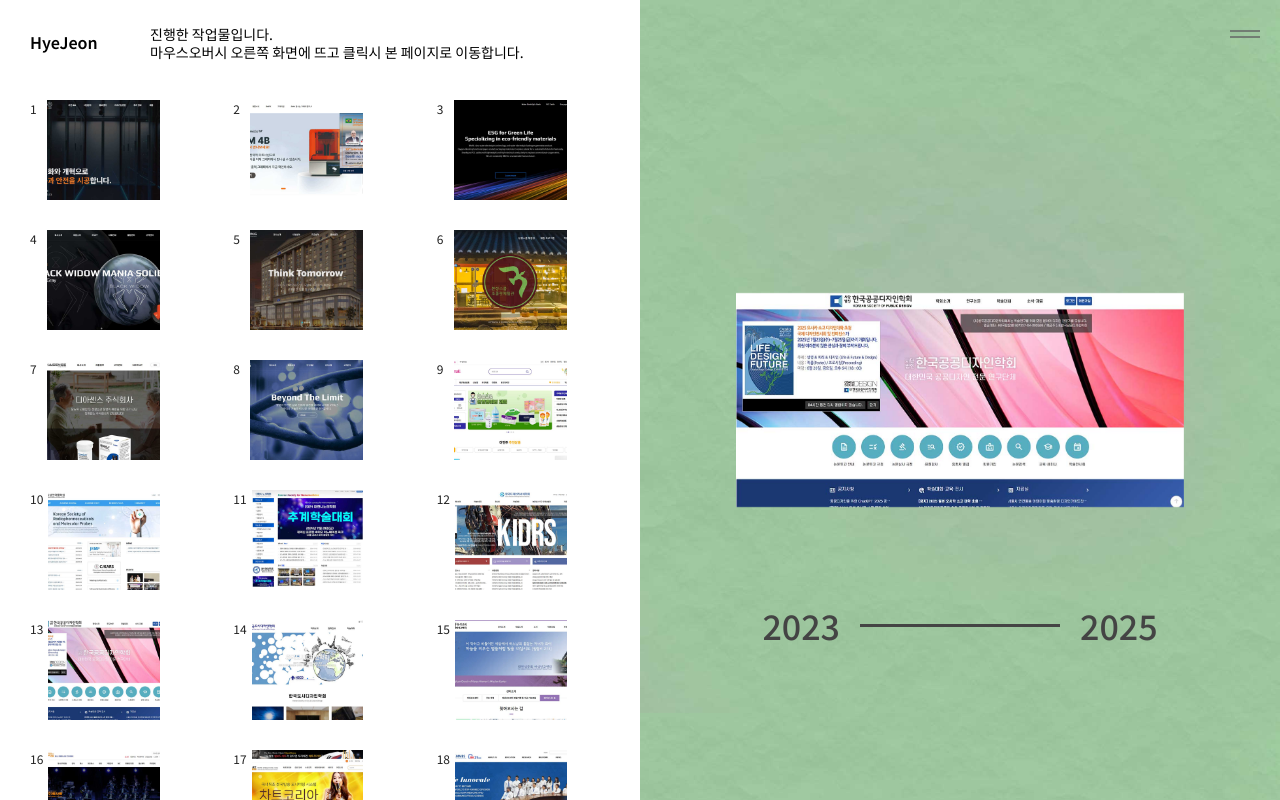
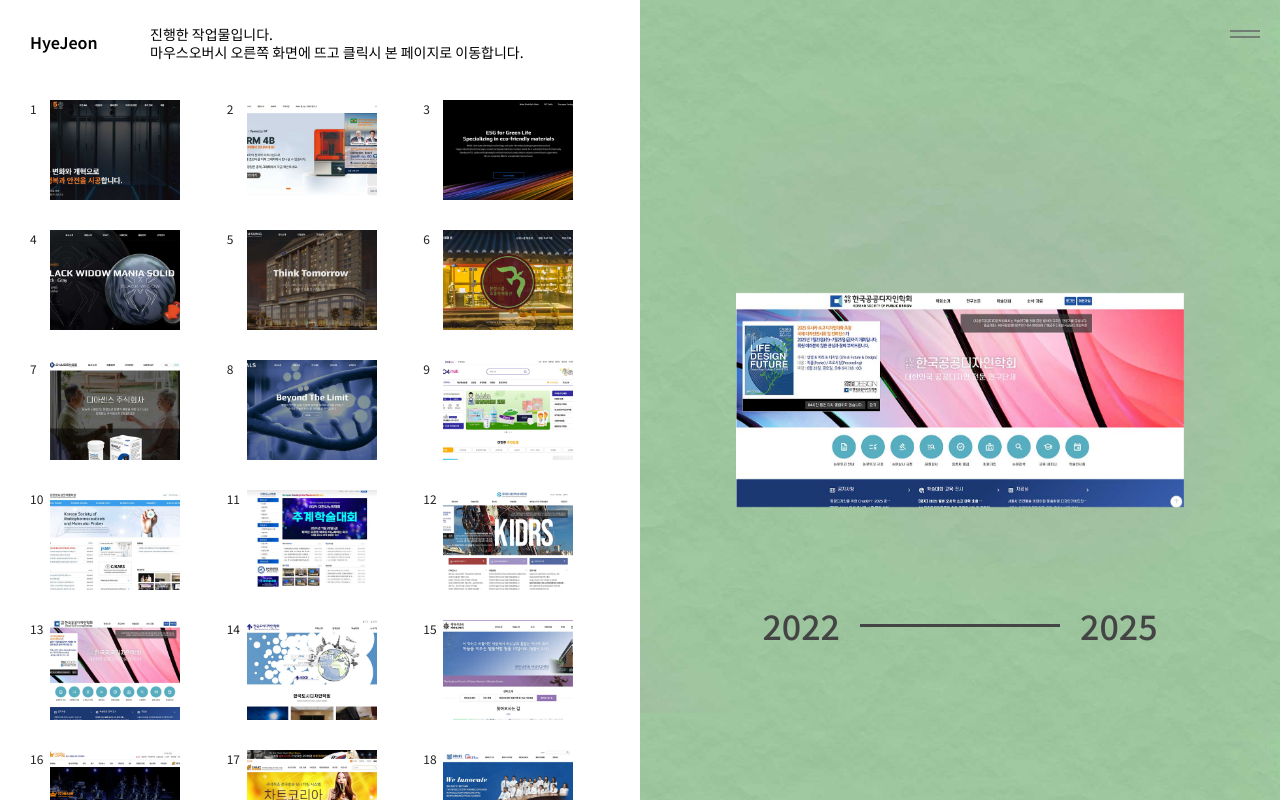
Before and after one commit to Hgracefield/Portfolio, a website: page index.html in a window 1280 px wide. Drawn offline with nearby package versions, Linux system fonts and the light colour scheme; a web font is replaced by a local one.

Commit message:
2차 수정

```diff
--- a/css/_mixins.scss
+++ b/css/_mixins.scss
@@ -12,14 +12,20 @@
   }
 }
 
+@mixin desktop-small {
+  @media (min-width: #{$breakpoint-desktop}) and (max-width: 1399px) {
+    @content;
+  }
+}
+
 @mixin desktop-medium {
-  @media (min-width: #{$breakpoint-desktop}) and (max-width: 2000px) {
+  @media (min-width: 1400px) and (max-width: 1800px) {
     @content;
   }
 }
 
 @mixin desktop-large {
-  @media (min-width: 1600px) {
+  @media (min-width: 2000px) {
     @content;
   }
 }
--- a/css/style.scss
+++ b/css/style.scss
@@ -261,8 +261,12 @@ color {
         box-sizing: border-box;
         grid-template-columns: repeat(5, 1fr);
         @include desktop-medium {
+          grid-template-columns: repeat(4, 1fr);
+          gap: 30px 10px;
+        }
+        @include desktop-small {
           grid-template-columns: repeat(3, 1fr);
-          gap: 30px;
+          gap: 30px 10px;
         }
         @include tablet {
           grid-template-columns: repeat(2, 1fr);
--- a/index.html
+++ b/index.html
@@ -62,110 +62,110 @@
       <main class="main">
         <div class="main-left grid-mode">
           <div class="item-grid-container">
-            <a href="https://www.woojini.com/" class="i-grid">
+            <a href="https://www.woojini.com/" class="i-grid" target="_blank">
               <span class="i-grid-num">1</span>
               <div class="i-grid-img">
                 <img src="/image/wj.jpg" alt="" />
-                <!-- <img src="/image/thumb.jpg" data-full="/image/full.jpg"> -->
+                <!-- <img src="/image/thumb.jpg" data-full="/image/full.jpg" /> -->
               </div>
             </a>
-            <a href="https://www.itgraphy.com/" class="i-grid">
+            <a href="https://www.itgraphy.com/" class="i-grid" target="_blank">
               <span class="i-grid-num">2</span>
               <div class="i-grid-img">
                 <img src="/image/graphy.jpg" alt="" />
               </div>
             </a>
-            <a href="https://higrnd.cafe24.com/" class="i-grid">
+            <a href="https://higrnd.cafe24.com/" class="i-grid" target="_blank">
               <span class="i-grid-num">3</span>
               <div class="i-grid-img">
                 <img src="/image/esg.jpg" alt="" />
               </div>
             </a>
-            <a href="http://www.mkbowling.com/" class="i-grid">
+            <a href="http://www.mkbowling.com/" class="i-grid" target="_blank">
               <span class="i-grid-num">4</span>
               <div class="i-grid-img">
                 <img src="/image/mk.jpg" alt="" />
               </div>
             </a>
-            <a href="http://jasungdnc.com/index.php" class="i-grid">
+            <a href="http://jasungdnc.com/index.php" class="i-grid" target="_blank">
               <span class="i-grid-num">5</span>
               <div class="i-grid-img">
                 <img src="/image/jasung.jpg" alt="" />
               </div>
             </a>
-            <a href="https://www.bonjungschool.kr/index.php" class="i-grid">
+            <a href="https://www.bonjungschool.kr/index.php" class="i-grid" target="_blank">
               <span class="i-grid-num">6</span>
               <div class="i-grid-img">
                 <img src="/image/bonjung.jpg" alt="" />
               </div>
             </a>
-            <a href="http://www.diasense.co.kr/" class="i-grid">
+            <a href="http://www.diasense.co.kr/" class="i-grid" target="_blank">
               <span class="i-grid-num">7</span>
               <div class="i-grid-img">
                 <img src="/image/dia.jpg" alt="" />
               </div>
             </a>
-            <a href="https://www.vitalsolution.kr/" class="i-grid">
+            <a href="https://www.vitalsolution.kr/" class="i-grid" target="_blank">
               <span class="i-grid-num">8</span>
               <div class="i-grid-img">
                 <img src="/image/vital.jpg" alt="" />
               </div>
             </a>
-            <a href="https://www.healingsam.com/" class="i-grid">
+            <a href="https://www.healingsam.com/" class="i-grid" target="_blank">
               <span class="i-grid-num">9</span>
               <div class="i-grid-img">
                 <img src="/image/heal1004.jpg" alt="" />
               </div>
             </a>
-            <a href="https://www.ksramp.or.kr/" class="i-grid">
+            <a href="https://www.ksramp.or.kr/" class="i-grid" target="_blank">
               <span class="i-grid-num">10</span>
               <div class="i-grid-img">
                 <img src="/image/ksrm.jpg" alt="" />
               </div>
             </a>
-            <a href="http://www.nanomedicine.or.kr/" class="i-grid">
+            <a href="http://www.nanomedicine.or.kr/" class="i-grid" target="_blank">
               <span class="i-grid-num">11</span>
               <div class="i-grid-img">
                 <img src="/image/nano.jpg" alt="" />
               </div>
             </a>
-            <a href="https://publicdesign.or.kr/" class="i-grid">
+            <a href="https://publicdesign.or.kr/" class="i-grid" target="_blank">
               <span class="i-grid-num">12</span>
               <div class="i-grid-img">
                 <img src="/image/designresearch.jpg" alt="" />
               </div>
             </a>
-            <a href="https://publicdesign.or.kr/" class="i-grid">
+            <a href="https://publicdesign.or.kr/" class="i-grid" target="_blank">
               <span class="i-grid-num">13</span>
               <div class="i-grid-img">
                 <img src="/image/design.jpg" alt="" />
               </div>
             </a>
-            <a href="https://kcitydesign.or.kr/" class="i-grid">
+            <a href="https://kcitydesign.or.kr/" class="i-grid" target="_blank">
               <span class="i-grid-num">14</span>
               <div class="i-grid-img">
                 <img src="/image/citydesign.jpg" alt="" />
               </div>
             </a>
-            <a href="http://www.awmck.org/bbs/info3.php" class="i-grid">
+            <a href="http://www.awmck.org/bbs/info3.php" class="i-grid" target="_blank">
               <span class="i-grid-num">15</span>
               <div class="i-grid-img">
                 <img src="/image/church.jpg" alt="" />
               </div>
             </a>
-            <a href="http://hengsa.kr/" class="i-grid">
+            <a href="http://hengsa.kr/" class="i-grid" target="_blank">
               <span class="i-grid-num">16</span>
               <div class="i-grid-img">
                 <img src="/image/hengsa.jpg" alt="" />
               </div>
             </a>
-            <a href="http://www.chartkorea.net/" class="i-grid">
+            <a href="http://www.chartkorea.net/" class="i-grid" target="_blank">
               <span class="i-grid-num">17</span>
               <div class="i-grid-img">
                 <img src="/image/chart.jpg" alt="" />
               </div>
             </a>
-            <a href="https://mmbs.snu.ac.kr/" class="i-grid">
+            <a href="https://mmbs.snu.ac.kr/" class="i-grid" target="_blank">
               <span class="i-grid-num">18</span>
               <div class="i-grid-img">
                 <img src="/image/mmbs.jpg" alt="" />
@@ -180,7 +180,7 @@
                 <img src="/image/design.jpg" alt="" />
               </div>
               <div class="img-desc">
-                <p class="year-wrap"><span class="year">2023</span> <span class="row-line"></span> <span class="year">2025</span></p>
+                <p class="year-wrap"><span class="year">2022</span> <span class="row-line"></span> <span class="year">2025</span></p>
               </div>
             </div>
           </div>
```
Also changed, not shown: css/style.css.
